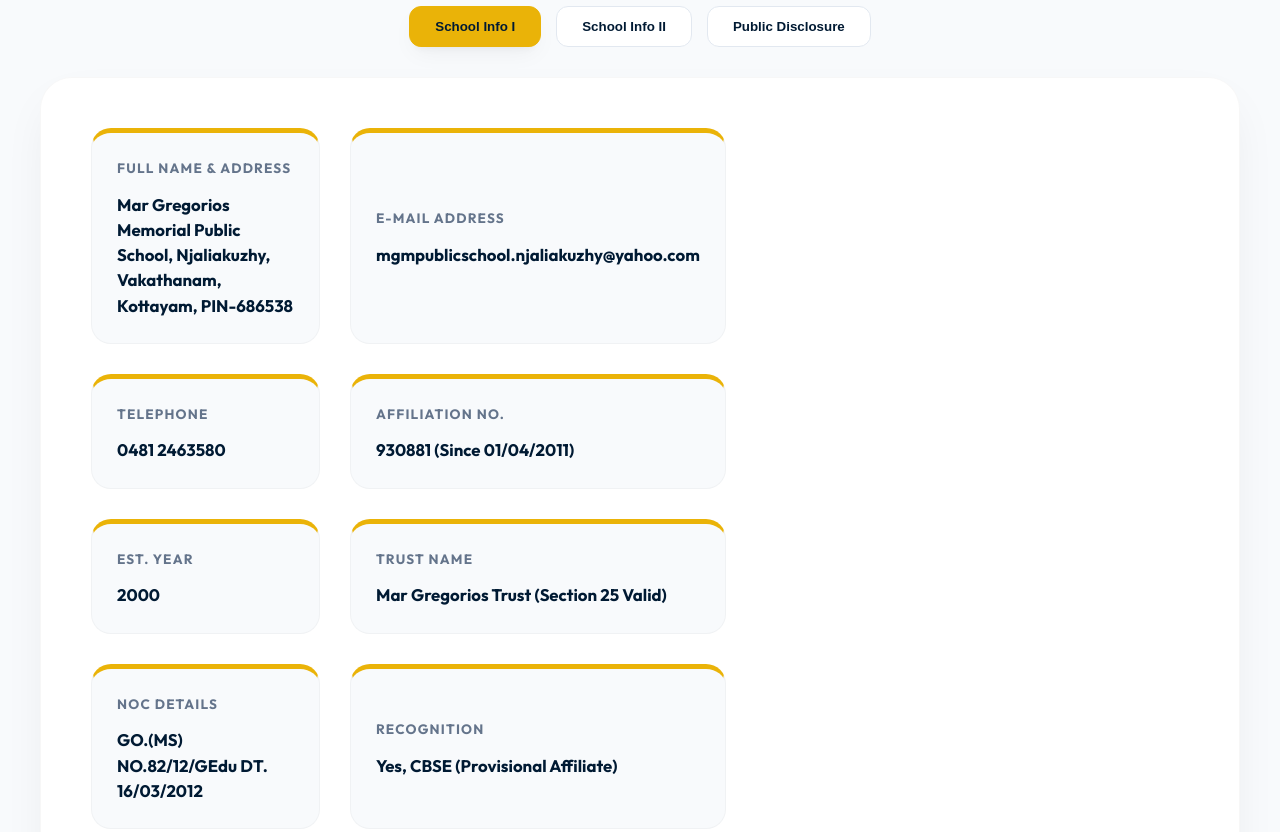
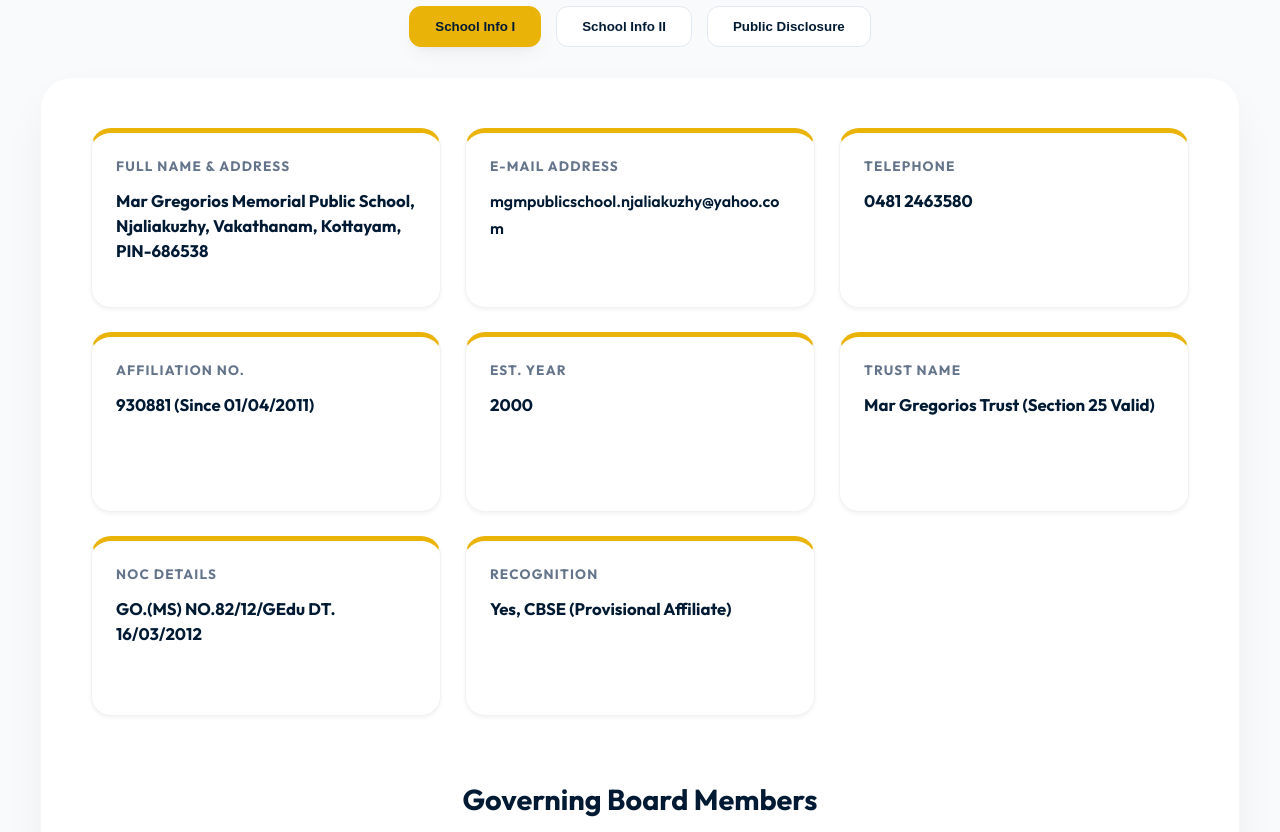
Before and after one commit to Sarathprasad10/M.G.M, a plain HTML site: page about.html in a window 1280 px wide. Shown: the part 1760-2592 px from the top of the page. Drawn offline with Linux system fonts and the light colour scheme.

Commit message:
improved responsive school info and contact page

```diff
--- a/MGM-main/index.css
+++ b/index.css
@@ -679,38 +679,124 @@
 }
 
 /* School Info I Detailed Styles */
+/* School Info I Detailed Styles */
+
 .info-1-grid {
-    display: grid;
-    grid-template-columns: 1.5fr 1fr;
-    gap: 40px;
-    margin-bottom: 50px;
+    width: 100%;
 }
 
 .school-details-cards {
     display: grid;
-    grid-template-columns: repeat(2, 1fr);
-    gap: 30px;
-    align-items: stretch;
+
+    grid-template-columns: repeat(auto-fit, minmax(280px, 1fr));
+
+    gap: 24px;
+
+    width: 100%;
 }
 
 .detail-card {
-    background: #f8fafc;
-    padding: 25px;
+    background: var(--white);
+
+    padding: 24px;
+
     border-radius: 20px;
+
+    border: 1px solid rgba(0,0,0,0.05);
+
     border-top: 5px solid var(--secondary);
+
+    box-shadow: var(--shadow-sm);
+
     transition: var(--transition);
+
     display: flex;
     flex-direction: column;
-    justify-content: center;
-    border: 1px solid rgba(0,0,0,0.03);
-    border-top: 5px solid var(--secondary);
+    justify-content: flex-start;
+
+    min-height: 180px;
+
+    overflow: hidden;
 }
 
 .detail-card:hover {
-    background: var(--white);
+    transform: translateY(-6px);
+
     box-shadow: var(--shadow-lg);
-    transform: translateY(-8px);
-    border-color: var(--secondary);
+
+    border-color: rgba(234, 179, 8, 0.3);
+}
+
+.detail-card h6 {
+    color: var(--text-muted);
+
+    font-size: 0.78rem;
+
+    font-weight: 700;
+
+    text-transform: uppercase;
+
+    letter-spacing: 1px;
+
+    margin-bottom: 14px;
+
+    line-height: 1.4;
+}
+
+.detail-card p,
+.detail-card a {
+    color: var(--primary);
+
+    font-size: 1rem;
+
+    font-weight: 600;
+
+    line-height: 1.7;
+
+    word-break: break-word;
+}
+
+/* Tablet */
+@media (max-width: 992px) {
+
+    .school-details-cards {
+        grid-template-columns: repeat(2, 1fr);
+    }
+
+    .detail-card {
+        min-height: auto;
+    }
+}
+
+/* Mobile */
+@media (max-width: 576px) {
+
+    .tab-content {
+        padding: 25px 18px;
+    }
+
+    .school-details-cards {
+        grid-template-columns: 1fr;
+
+        gap: 18px;
+    }
+
+    .detail-card {
+        padding: 20px;
+
+        border-radius: 16px;
+    }
+
+    .detail-card h6 {
+        font-size: 0.72rem;
+    }
+
+    .detail-card p,
+    .detail-card a {
+        font-size: 0.95rem;
+
+        line-height: 1.6;
+    }
 }
 
 .detail-card h6 {
```
Also changed, not shown: about.html (renamed from MGM-main/about.html), activities.html (renamed from MGM-main/activities.html), classes.html (renamed from MGM-main/classes.html), contact.html (renamed from MGM-main/contact.html), facilities.html (renamed from MGM-main/facilities.html), images/DSC0122-scaled.jpg (renamed from MGM-main/images/DSC0122-scaled.jpg), images/DSC0123-scaled.jpg (renamed from MGM-main/images/DSC0123-scaled.jpg), images/DSC0125-scaled.jpg (renamed from MGM-main/images/DSC0125-scaled.jpg), images/MGM_LOGO.png (renamed from MGM-main/images/MGM_LOGO.png), images/founder-e1559135184491.jpg (renamed from MGM-main/images/founder-e1559135184491.jpg), images/fr-thomas.jpg (renamed from MGM-main/images/fr-thomas.jpg), images/managerincharge.jpg (renamed from MGM-main/images/managerincharge.jpg), images/payment-method1.jpg (renamed from MGM-main/images/payment-method1.jpg), images/payment-method2.jpg (renamed from MGM-main/images/payment-method2.jpg), 4 more files, 1 other file.
